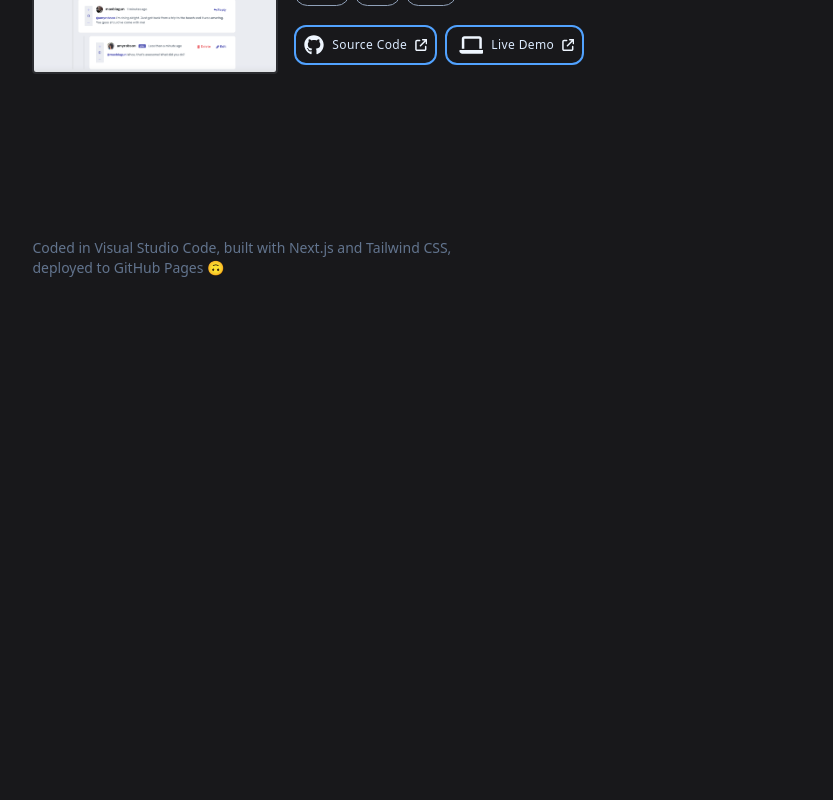
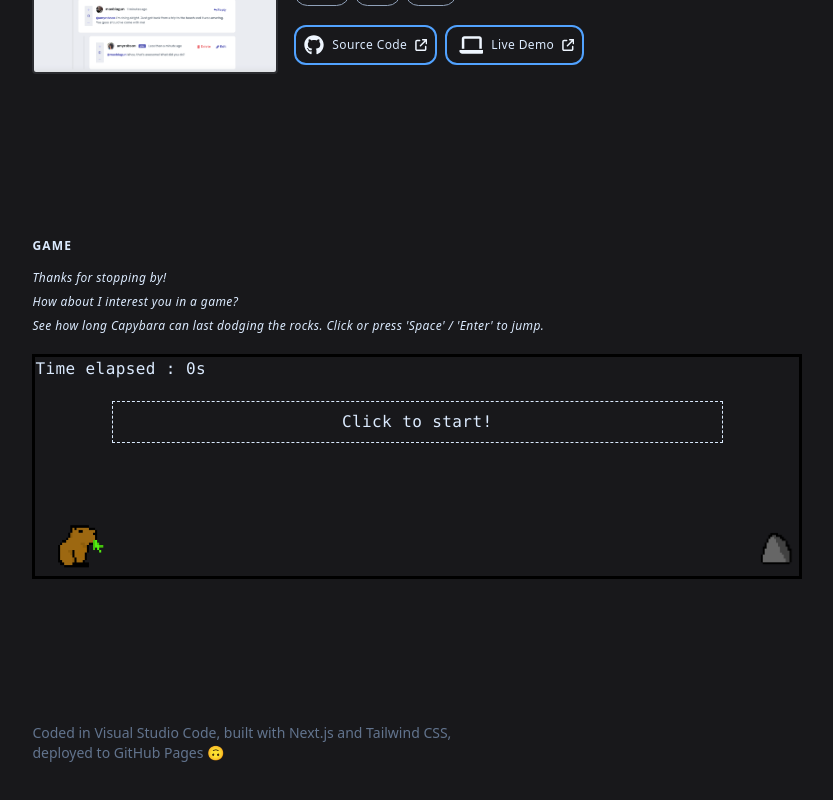
Before and after one commit to oliv-yu/oliv-yu.github.io, a Next.js app: page / in a window 1280 px wide. Shown: the part 1854-2654 px from the top of the page, without its empty margins (430-1263 px from the left). Before the commit the page ends 2228 px from the top, so only its background shows below. Built offline with nearby package versions, Linux system fonts and the light colour scheme.

Commit message:
Add jump game for fun

```diff
--- /dev/null
+++ b/app/components/JumpGame.tsx
@@ -0,0 +1,141 @@
+import React, { useEffect, useRef, useState } from "react";
+import "../jumpGame.css";
+
+function JumpGame() {
+  const capybaraRef = useRef(null);
+  const rockRef = useRef(null);
+  const [score, setScore] = useState(0);
+  const [isRunning, setIsRunning] = useState(false);
+
+  const jump = () => {
+    if (
+      !!capybaraRef.current &&
+      capybaraRef.current.classList.contains("run")
+    ) {
+      capybaraRef.current.classList.replace("run", "jump");
+
+      setTimeout(() => {
+        capybaraRef.current.classList.replace("jump", "run");
+      }, 500);
+    }
+  };
+
+  const startRun = () => {
+    setIsRunning(true);
+
+    if (!!rockRef.current && rockRef.current.classList != "block") {
+      rockRef.current.classList.add("block");
+    }
+
+    if (
+      !!capybaraRef.current &&
+      !capybaraRef.current.classList.contains("run")
+    ) {
+      capybaraRef.current.classList.add("run");
+    }
+  };
+
+  const stopRun = () => {
+    setIsRunning(false);
+
+    if (!!rockRef.current && rockRef.current.classList == "block") {
+      rockRef.current.classList.remove("block");
+    }
+
+    if (
+      !!capybaraRef.current &&
+      capybaraRef.current.classList.contains("run")
+    ) {
+      capybaraRef.current.classList.remove("run");
+    }
+  };
+
+  const handleKeyDownJump = (event: { code: string }) => {
+    if ((event.code === "Space" || event.code === "Enter") && isRunning) {
+      jump();
+    }
+  };
+
+  const handleClick = () => {
+    if (isRunning) {
+      jump();
+    }
+  };
+
+  const handleStart = () => {
+    setScore(0);
+    startRun();
+
+    document.getElementById("jumpGame").focus();
+  };
+
+  useEffect(() => {
+    const keepRunning = setInterval(() => {
+      const capybaraYPosition = parseInt(
+        getComputedStyle(capybaraRef.current).getPropertyValue("top")
+      );
+
+      let rockXPosition = parseInt(
+        getComputedStyle(rockRef.current).getPropertyValue("left")
+      );
+
+      if (
+        rockXPosition < 60 &&
+        rockXPosition > 10 &&
+        capybaraYPosition >= 130
+      ) {
+        stopRun();
+      }
+    }, 10);
+
+    return () => {
+      clearInterval(keepRunning);
+    };
+  });
+
+  useEffect(() => {
+    if (isRunning) {
+      const keepScore = setInterval(() => {
+        setScore(score + 1);
+      }, 1000);
+
+      return () => {
+        clearInterval(keepScore);
+      };
+    }
+  });
+
+  return (
+    <>
+      <div
+        id="jumpGame"
+        className="font-mono border-solid border-3 border-black relative focus:outline-0"
+        onClick={handleClick}
+        onKeyDown={handleKeyDownJump}
+        tabIndex={0}
+      >
+        {!isRunning && (
+          <div className="absolute w-full h-full">
+            <button
+              className="absolute border-1 border-dashed p-2 hover:bg-white hover:text-black w-[80%] top-[20%] left-[10%] z-10"
+              onClick={handleStart}
+            >
+              {score > 0
+                ? `Congrats! You lasted ${score}sec. Restart.`
+                : "Click to start!"}
+            </button>
+          </div>
+        )}
+
+        <div className="absolute w-full h-full">
+          <span>Time elapsed : {score}s</span>
+
+          <div id="capybara" ref={capybaraRef}></div>
+          <div id="rock" ref={rockRef}></div>
+        </div>
+      </div>
+    </>
+  );
+}
+
+export default JumpGame;
--- /dev/null
+++ b/app/jumpGame.css
@@ -0,0 +1,71 @@
+#jumpGame {
+  width: 100%;
+  height: 225px;
+  margin: auto;
+}
+
+#capybara {
+  width: 50px;
+  height: 50px;
+  background-image: url("/images/capybara.png");
+  background-size: 50px 50px;
+  position: relative;
+  top: 140px;
+  left: 20px;
+}
+
+.jump {
+  animation: jump 0.5s linear;
+}
+
+.run {
+  animation: run 0.5s infinite linear;
+}
+
+@keyframes jump {
+  0% {
+    top: 150px;
+  }
+
+  30% {
+    top: 20px;
+  }
+
+  100% {
+    top: 150px;
+  }
+}
+
+@keyframes run {
+  0%,
+  100% {
+    transform: rotate(-3deg);
+  }
+  50% {
+    transform: rotate(3deg);
+  }
+}
+
+#rock {
+  width: 35px;
+  height: 35px;
+  position: relative;
+  top: 100px;
+  left: calc(100% - 40px);
+  background-image: url("/images/rock.png");
+  background-size: 35px 35px;
+}
+
+.block {
+  animation: block 1.5s infinite linear;
+}
+
+@keyframes block {
+  0% {
+    left: calc(100% - 40px);
+  }
+
+  100% {
+    left: 0;
+  }
+}
--- a/app/page.tsx
+++ b/app/page.tsx
@@ -3,6 +3,7 @@
 import React, { useState, useEffect } from "react";
 import About from "./components/About";
 import Introduction from "./components/Introduction";
+import JumpGame from "./components/JumpGame";
 import PageLinks from "./components/PageLinks";
 import Projects from "./components/Projects";
 import Skills from "./components/Skills";
@@ -61,6 +62,7 @@ export default function Page() {
                     { name: "About", href: "#about" },
                     { name: "Skills", href: "#skills" },
                     { name: "Projects", href: "#projects" },
+                    { name: "Game", href: "#game" },
                   ]}
                 />
               </div>
@@ -110,6 +112,27 @@ export default function Page() {
                   <Projects />
                 </section>
 
+                <section
+                  id="game"
+                  className="mb-16 scroll-mt-16 md:mb-24 lg:mb-36 lg:scroll-mt-24 tracking-wide"
+                  aria-label="Game"
+                >
+                  <h1 className="text-xs font-bold uppercase tracking-widest mb-3">
+                    Game
+                  </h1>
+
+                  <div className="mb-4 italic text-xs/6">
+                    <p>Thanks for stopping by!</p>
+                    <p>How about I interest you in a game?</p>
+                    <p>
+                      See how long Capybara can last dodging the rocks. Click or
+                      press 'Space' / 'Enter' to jump.
+                    </p>
+                  </div>
+
+                  <JumpGame />
+                </section>
+
                 <footer className="max-w-md pb-16 text-sm text-slate-500 sm:pb-0">
                   <p className="after:content-['__\01F643']">
                     Coded in Visual Studio Code, built with Next.js and Tailwind
```
Also changed, not shown: public/images/capybara.png (added), public/images/rock.png (added).
